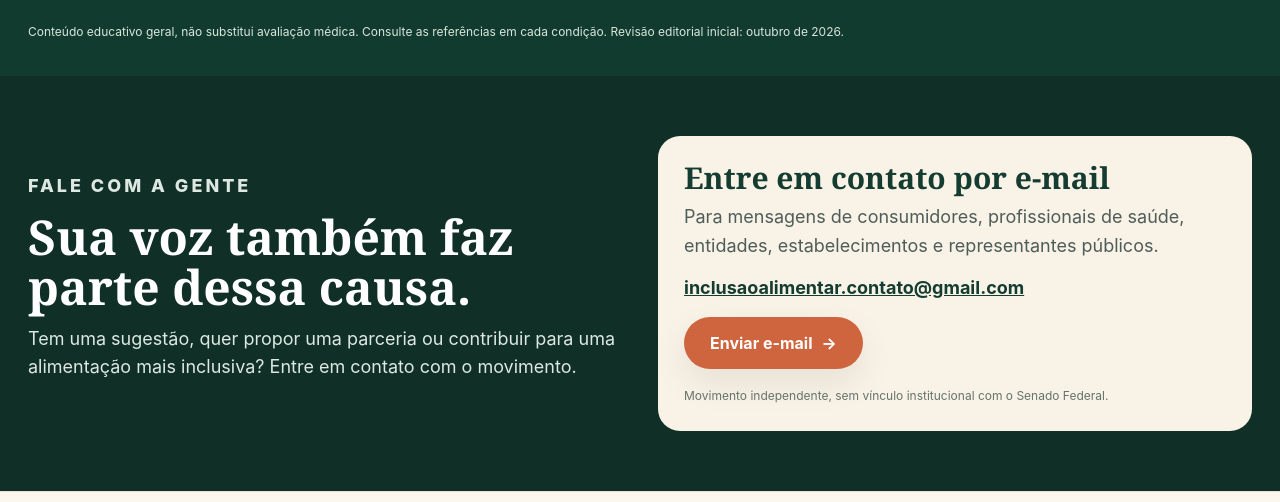
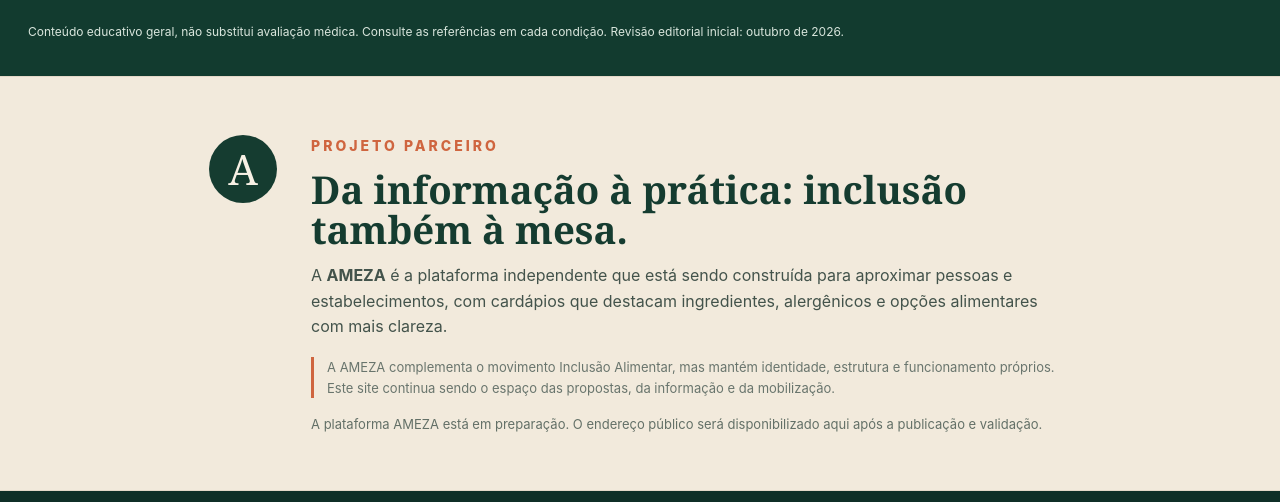
Before and after one commit to ElisabeteMeirinho/inclusao-alimentar, a plain HTML site: page index.html in a window 1280 px wide. Shown: the part 3468-3970 px from the top of the page. Drawn offline with Linux system fonts and the light colour scheme.

Commit message:
Add AMEZA partner section to Inclusão Alimentar homepage

```diff
--- a/index.html
+++ b/index.html
@@ -251,6 +251,20 @@
   <div class="shell"><p class="unified-note">Conteúdo educativo geral, não substitui avaliação médica. Consulte as referências em cada condição. Revisão editorial inicial: outubro de 2026.</p></div>
 </section>
 
+<section class="partner-initiative" id="iniciativa-parceira" aria-labelledby="partner-heading">
+  <div class="shell partner-initiative-inner">
+    <div class="partner-mark" aria-hidden="true">A</div>
+    <div class="partner-copy">
+      <p class="eyebrow">PROJETO PARCEIRO</p>
+      <h2 id="partner-heading">Da informação à prática: inclusão também à mesa.</h2>
+      <p>A <strong>AMEZA</strong> é a plataforma independente que está sendo construída para aproximar pessoas e estabelecimentos, com cardápios que destacam ingredientes, alergênicos e opções alimentares com mais clareza.</p>
+      <p class="partner-note">A AMEZA complementa o movimento Inclusão Alimentar, mas mantém identidade, estrutura e funcionamento próprios. Este site continua sendo o espaço das propostas, da informação e da mobilização.</p>
+      <a class="partner-platform-link" id="partner-platform-link" href="#" target="_blank" rel="noopener noreferrer" hidden>Conheça a AMEZA <span aria-hidden="true">↗</span></a>
+      <span class="partner-status" id="partner-platform-status" role="status" aria-live="polite">A plataforma AMEZA está em preparação. O endereço público será disponibilizado aqui após a publicação e validação.</span>
+    </div>
+  </div>
+</section>
+
 <section id="contato" class="contact-section">
       <div class="shell contact-grid">
         <div>
```
